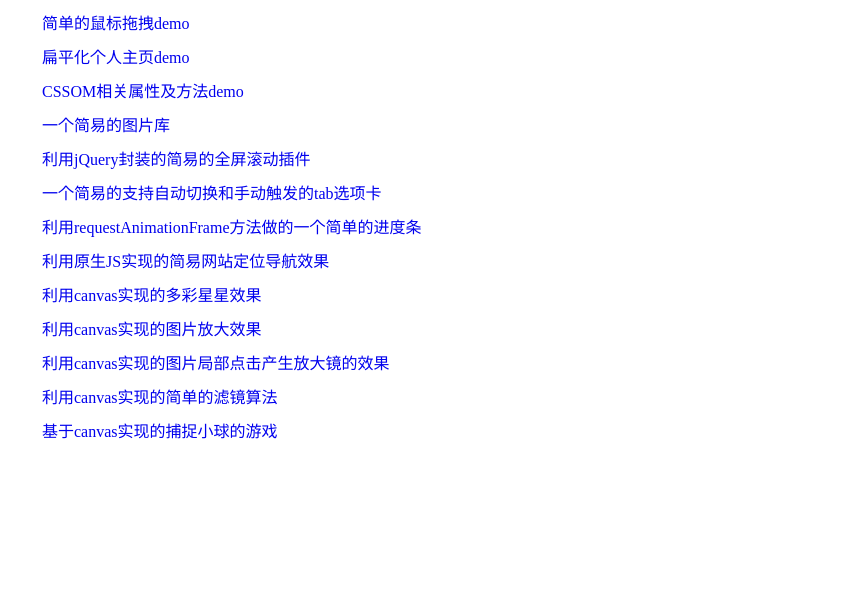
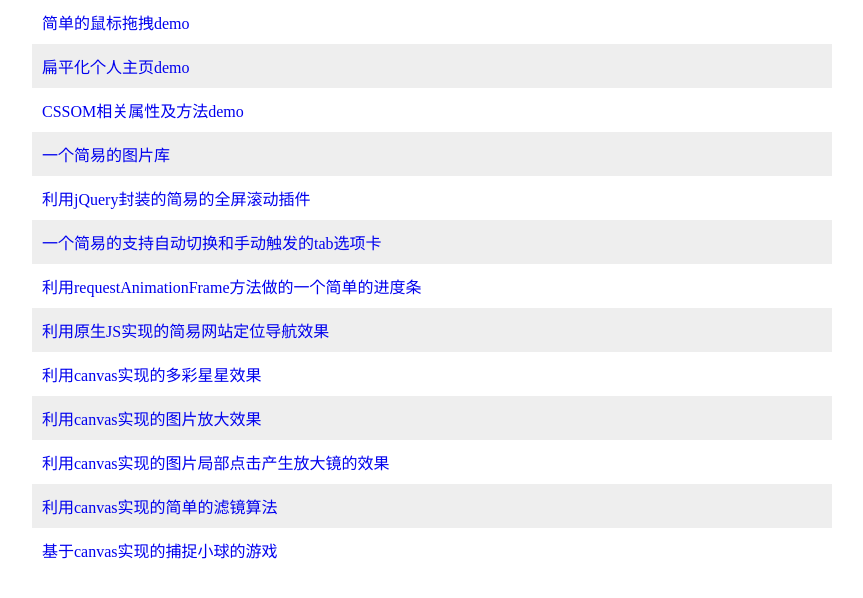
Before and after one commit to lugusliu/javascript-demos, a plain HTML site: page index.html in a window 1280 px wide. Shown: the whole page, without its empty margins (208-1071 px from the left). Drawn offline with Linux system fonts and the light colour scheme.

Commit message:
update index.html UI

```diff
--- a/index.html
+++ b/index.html
@@ -17,8 +17,12 @@
 
     a {
       display: block;
-      margin: 10px;
+      padding: 10px;
       text-decoration: none;
+    }
+
+    li:nth-of-type(even) {
+      background-color: #eee;
     }
 
     ul {
```
